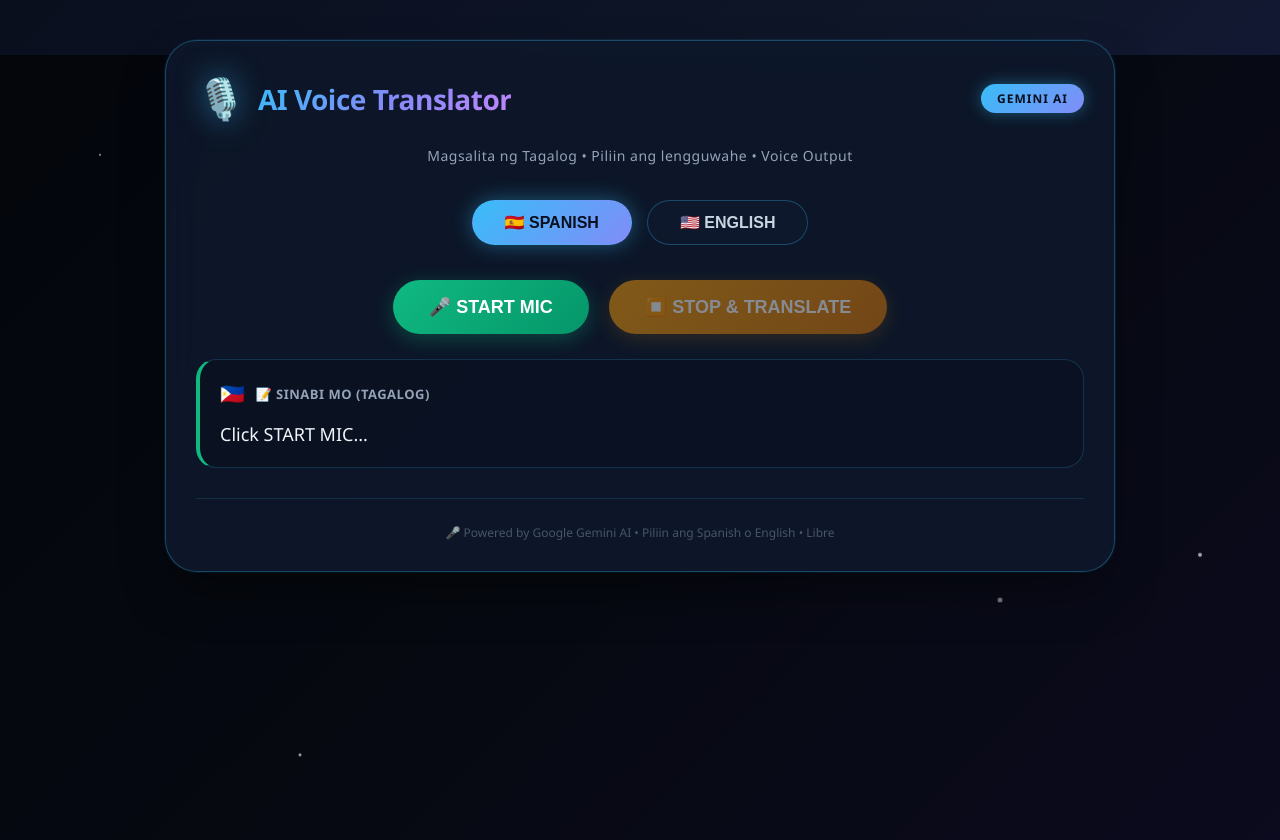
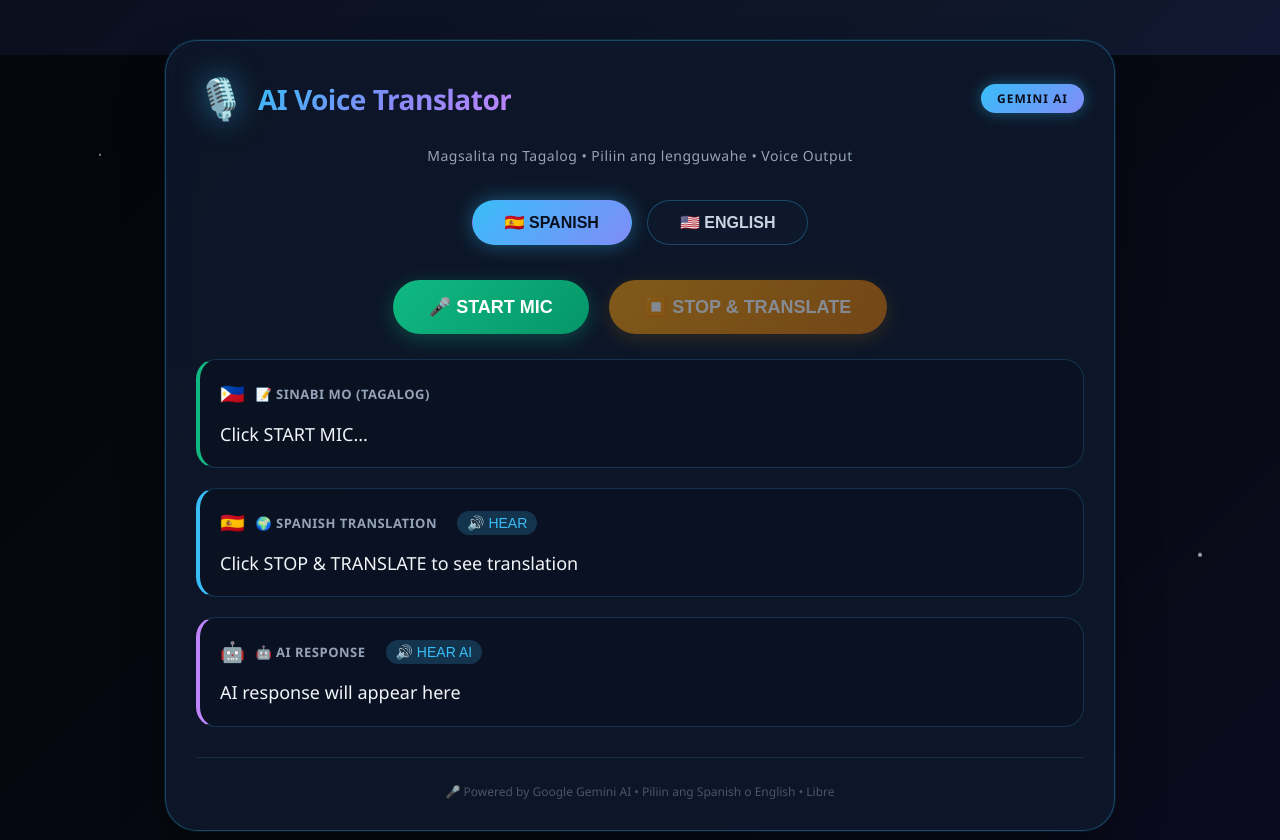
Before and after one commit to reynaldolumbres20-hub/shane, a React (Vite) app: page / in a window 1280 px wide. Built offline with nearby package versions, Linux system fonts and the light colour scheme; the HTML template or start-up script is replaced by a standard one.

Commit message:
Update App.jsx

```diff
--- a/src/App.jsx
+++ b/src/App.jsx
@@ -7,9 +7,8 @@ function App() {
   const [aiResponse, setAiResponse] = useState('');
   const [isRecording, setIsRecording] = useState(false);
   const [isProcessing, setIsProcessing] = useState(false);
-  const [showTranslation, setShowTranslation] = useState(false);
   const [error, setError] = useState('');
-  const [selectedLanguage, setSelectedLanguage] = useState('spanish'); // 'spanish' or 'english'
+  const [selectedLanguage, setSelectedLanguage] = useState('spanish');
 
   const recognitionRef = useRef(null);
   const accumulatedTextRef = useRef('');
@@ -50,7 +49,7 @@ function App() {
       if (data.error) {
         console.error('Gemini Error:', data.error);
         setError(`API Error: ${data.error.message}`);
-        return `[Error: ${text}]`;
+        return `Error: ${text}`;
       }
 
       if (data.candidates && data.candidates[0] && data.candidates[0].content) {
@@ -109,12 +108,13 @@ function App() {
   };
 
   // ============================================
-  // SPEECH FUNCTIONS
+  // SPEECH FUNCTIONS - may sound button
   // ============================================
 
   const speakText = (text, langType) => {
     if (!text || text.trim() === '') return;
 
+    // Stop any ongoing speech
     window.speechSynthesis.cancel();
 
     const utterance = new SpeechSynthesisUtterance(text);
@@ -149,7 +149,6 @@ function App() {
     setUserMessage('');
     setTranslation('');
     setAiResponse('');
-    setShowTranslation(false);
     setIsRecording(true);
 
     const SpeechRecognition = window.webkitSpeechRecognition;
@@ -203,15 +202,14 @@ function App() {
     setUserMessage(message);
 
     try {
-      // Translate to selected language (Spanish or English)
+      // Translate to selected language
       const translatedText = await translateWithGemini(message, selectedLanguage);
       setTranslation(translatedText);
 
-      // Get AI response in selected language
+      // Get AI response
       const ai = await getGeminiAIResponse(message, selectedLanguage);
       setAiResponse(ai);
 
-      setShowTranslation(true);
     } catch (err) {
       setError('Translation failed. Please try again.');
       console.error(err);
@@ -278,7 +276,7 @@ function App() {
         )}
 
         <div className="results">
-          {/* SINABI MO BOX */}
+          {/* SINABI MO BOX - TAGALOG */}
           <div className="result-card tagalog">
             <div className="result-header">
               <span className="result-icon">🇵🇭</span>
@@ -287,33 +285,43 @@ function App() {
             <div className="result-content">{userMessage || 'Click START MIC...'}</div>
           </div>
 
-          {/* TRANSLATION BOX - DITO LALABAS ANG TRANSLATION */}
-          {showTranslation && (
-            <>
+          {/* TRANSLATION BOX - may SOUND BUTTON */}
           <div className="result-card translation">
             <div className="result-header">
               <span className="result-icon">{selectedLanguage === 'spanish' ? '🇪🇸' : '🇺🇸'}</span>
               <span>{selectedLanguage === 'spanish' ? '🌍 SPANISH TRANSLATION' : '🌍 ENGLISH TRANSLATION'}</span>
-                  <button className="mini-play" onClick={() => speakText(translation, selectedLanguage)}>
-                    🔊 HEAR {selectedLanguage === 'spanish' ? 'SPANISH' : 'ENGLISH'}
+              <button
+                className="mini-play"
+                onClick={() => speakText(translation, selectedLanguage)}
+                disabled={!translation}
+                title="Pakinggan ang translation"
+              >
+                🔊 HEAR
               </button>
             </div>
-                <div className="result-content">{translation}</div>
+            <div className="result-content">
+              {translation || (isProcessing ? '🔄 Translating...' : 'Click STOP & TRANSLATE to see translation')}
+            </div>
           </div>
 
-              {/* AI RESPONSE BOX */}
-              <div className="result-card ai-response fade-in">
+          {/* AI RESPONSE BOX - may SOUND BUTTON */}
+          <div className="result-card ai-response">
             <div className="result-header">
               <span className="result-icon">🤖</span>
-                  <span>AI RESPONSE (Gemini)</span>
-                  <button className="mini-play" onClick={() => speakText(aiResponse, selectedLanguage)}>
+              <span>🤖 AI RESPONSE</span>
+              <button
+                className="mini-play"
+                onClick={() => speakText(aiResponse, selectedLanguage)}
+                disabled={!aiResponse}
+                title="Pakinggan ang AI response"
+              >
                 🔊 HEAR AI
               </button>
             </div>
-                <div className="result-content">{aiResponse}</div>
+            <div className="result-content">
+              {aiResponse || (isProcessing ? '🔄 Generating response...' : 'AI response will appear here')}
             </div>
-            </>
-          )}
+          </div>
         </div>
 
         <div className="footer">
```
Lines whose indentation alone changed are shown as unchanged.
